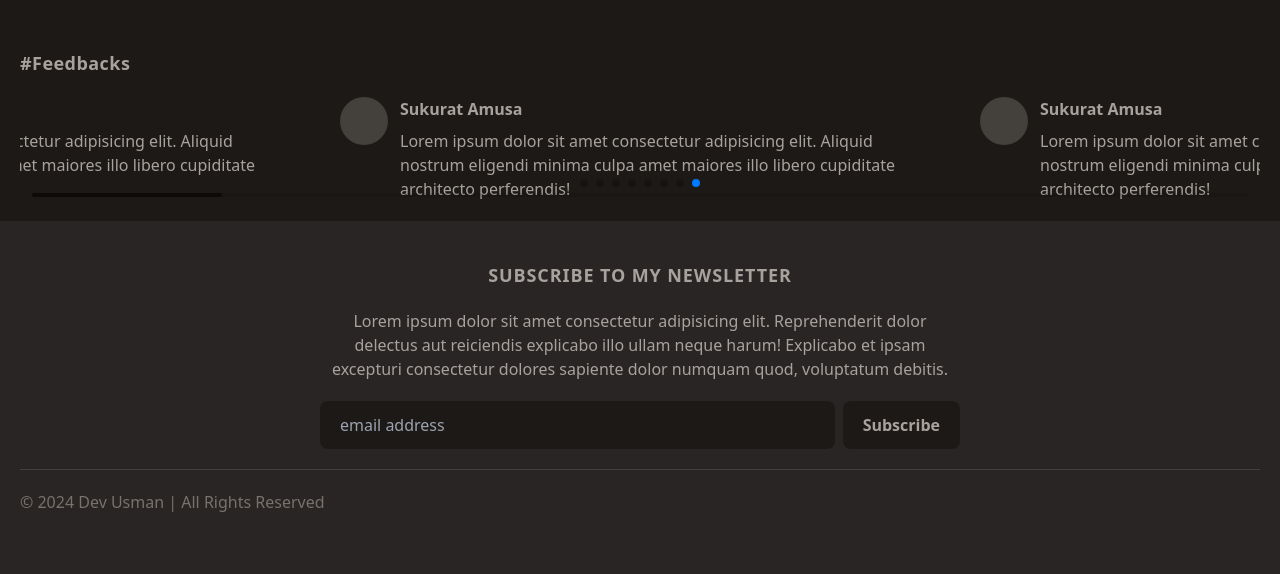
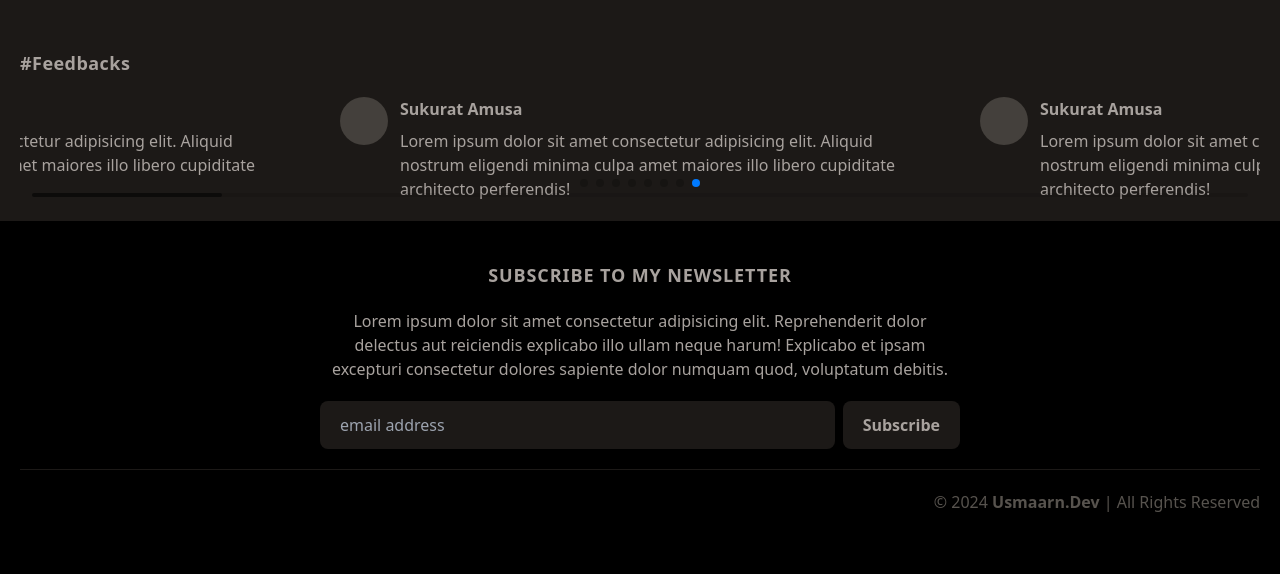
Before and after one commit to usmaarn/portfolio, a Flask app: page / in a window 1280 px wide. Shown: the part 3080-3654 px from the top of the page. Run offline with Flask 3, Linux system fonts and the light colour scheme.

Commit message:
2024-03-27 15:08:41.559640 - a94987f6-998d-41df-ab71-98d5ed03b037

```diff
--- a/portfolio/static/css/app.css
+++ b/portfolio/static/css/app.css
@@ -889,6 +889,11 @@ video {
   border-color: rgb(68 64 60 / var(--tw-border-opacity));
 }
 
+.border-stone-900{
+  --tw-border-opacity: 1;
+  border-color: rgb(28 25 23 / var(--tw-border-opacity));
+}
+
 .border-b-stone-900{
   --tw-border-opacity: 1;
   border-bottom-color: rgb(28 25 23 / var(--tw-border-opacity));
@@ -917,6 +922,11 @@ video {
 .bg-zinc-300{
   --tw-bg-opacity: 1;
   background-color: rgb(212 212 216 / var(--tw-bg-opacity));
+}
+
+.bg-black{
+  --tw-bg-opacity: 1;
+  background-color: rgb(0 0 0 / var(--tw-bg-opacity));
 }
 
 .p-5{
@@ -1020,6 +1030,10 @@ video {
   text-transform: uppercase;
 }
 
+.lowercase{
+  text-transform: lowercase;
+}
+
 .capitalize{
   text-transform: capitalize;
 }
@@ -1074,6 +1088,11 @@ video {
 .text-stone-900{
   --tw-text-opacity: 1;
   color: rgb(28 25 23 / var(--tw-text-opacity));
+}
+
+.text-stone-600{
+  --tw-text-opacity: 1;
+  color: rgb(87 83 78 / var(--tw-text-opacity));
 }
 
 .hover\:bg-stone-500:hover{
--- a/portfolio/templates/base.html
+++ b/portfolio/templates/base.html
@@ -20,7 +20,7 @@
         {% endblock %}
     </main>
 
-    <footer class="px-5 py-10 bg-stone-800">
+    <footer class="px-5 py-10 bg-black">
         <div class="max-w-screen-xl mx-auto">
             <section class="text-center max-w-screen-sm mx-auto space-y-5">
                 <h3 class="md:text-lg font-semibold uppercase tracking-wider">Subscribe to my Newsletter</h3>
@@ -37,9 +37,10 @@
                 </form>
             </section>
 
-            <div class="flex mt-5 border-t border-stone-700 py-5">
-                <p class="capitalize font-light text-center text-stone-500">
-                    &copy; {{date.today().year}} <a href="/">Dev Usman | All Rights Reserved</a>
+            <div class="mt-5 border-t border-stone-900 py-5">
+                <p class="capitalize font-light text-right text-stone-600">
+                    &copy; {{date.today().year}} <a href="/" class="font-semibold hover:underline">usmaarn.dev</a> | All
+                    Rights Reserved
                 </p>
             </div>
         </div>
--- a/portfolio/templates/layouts/navbar.html
+++ b/portfolio/templates/layouts/navbar.html
@@ -23,7 +23,10 @@
             </li>
             {% endfor %}
             <li>
-                <button class="btn-inline mt-2 ml-3 md:m-0 w-full">Resume</button>
+                <a href="#" class="btn-inline mt-2 ml-3 md:m-0 w-full">Resume</a>
+            </li>
+            <li>
+                <a href="{{ url_for('login') }}" class="btn-inline mt-2 ml-3 md:m-0 w-full">Login</a>
             </li>
         </ul>
     </div>
```
